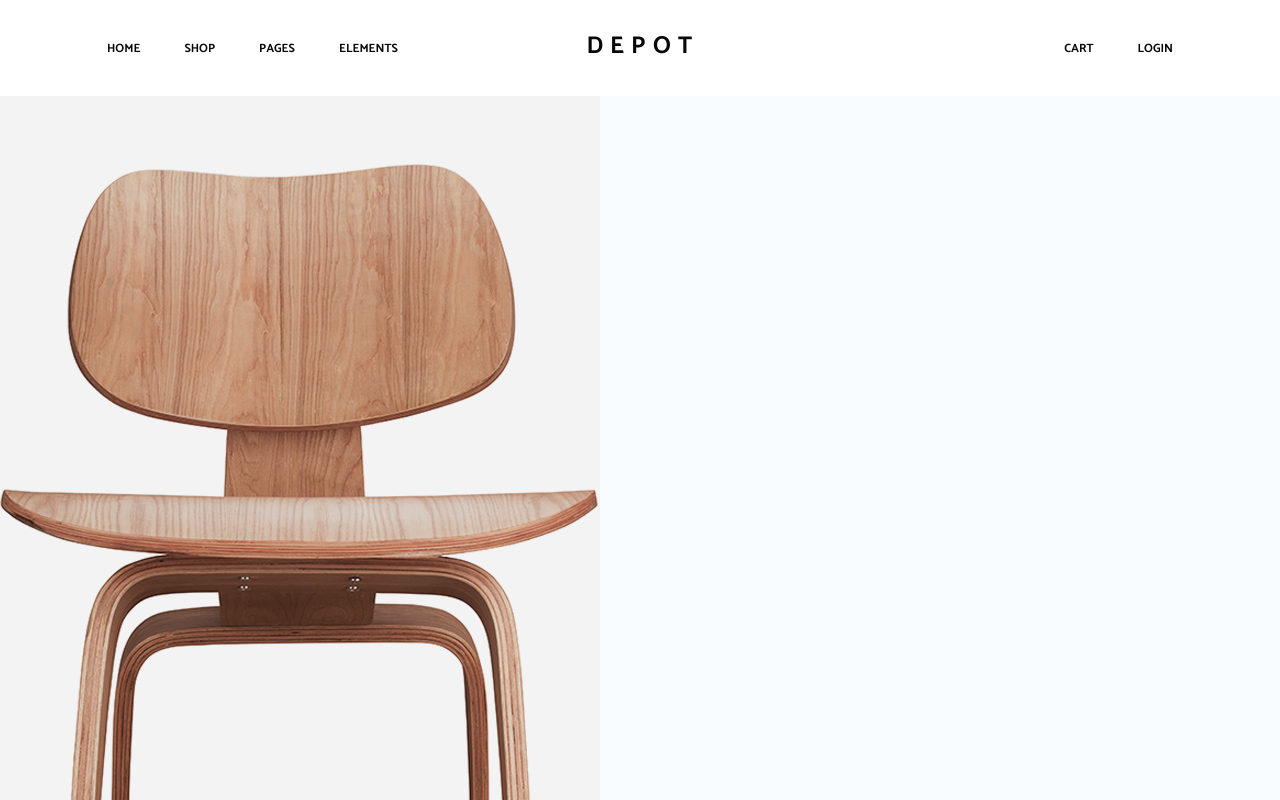
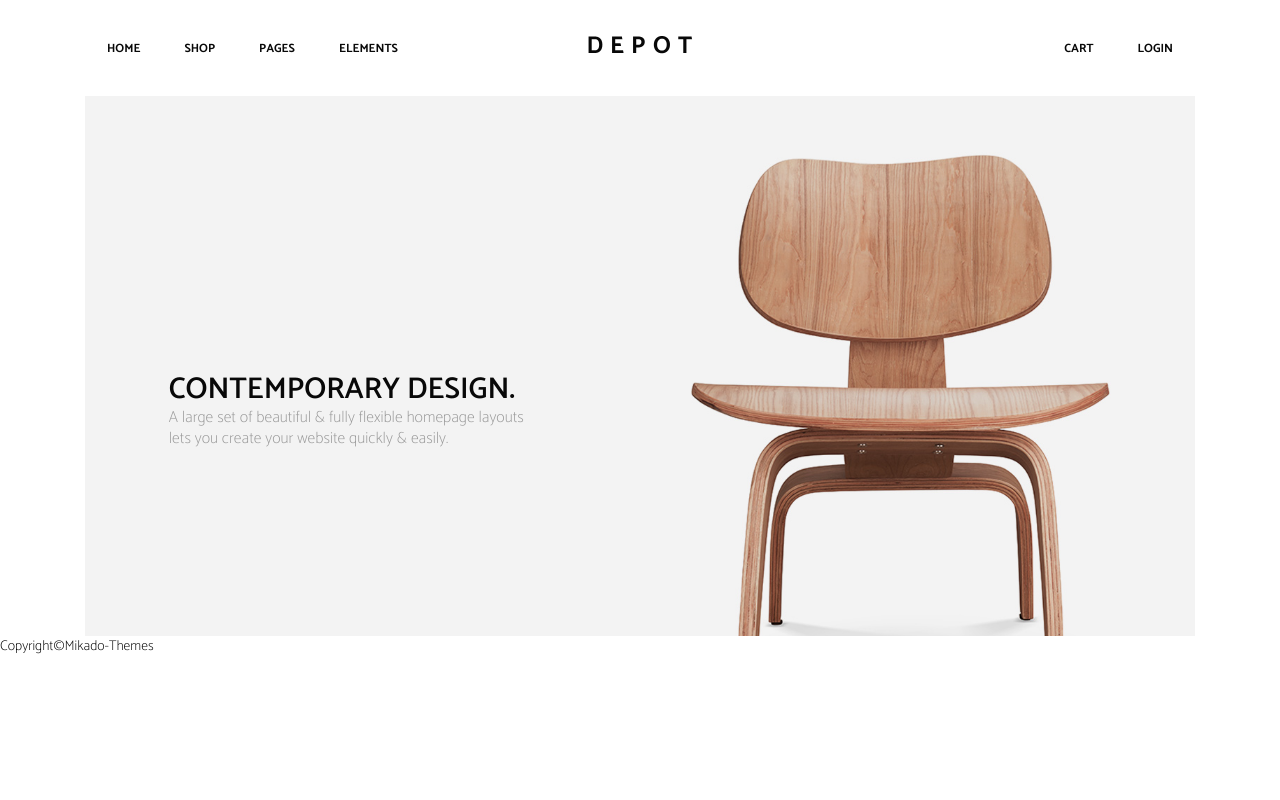
Before and after one commit to st-dieple/reactjs-practice, a React (Create React App) app: page / in a window 1280 px wide. Shown: the top 800 px of the page. Built offline with nearby package versions, Linux system fonts and the light colour scheme.

Commit message:
Make banner

```diff
--- a/src/app/app.tsx
+++ b/src/app/app.tsx
@@ -23,8 +23,16 @@ function App() {
           </ul>
         </div>
       </header>
-      <div className="page-banner">
-        <img src={require(`../assets/images/h1-slide3-img.jpg`)} alt="h1-slide3-img.jpg" />
+      <div className="page-banner container">
+        <div className="page-banner-inner">
+          <div className="banner-item-left">
+            <h3 className="caption">CONTEMPORARY DESIGN. </h3>
+            <p className="des">A large set of beautiful & fully flexible homepage layouts <br/> lets you create your website quickly & easily. </p>
+          </div>
+          <div className="banner-item-right">
+            <img src={require(`../assets/images/h1-slide3-img.jpg`)} alt="h1-slide3-img.jpg" />
+          </div>
+        </div>
       </div>
       <div className="page-wrapper"></div>
       <footer>
--- a/src/assets/styles/base/_base.scss
+++ b/src/assets/styles/base/_base.scss
@@ -4,8 +4,8 @@
 body {
   @include font-smoothing(antialiased);
   @include pxRem(font-size, map-get($font-size, md));
-  @include pxRem(padding-top, 80);
-  background: map-get($color, background);
+  @include pxRem(padding-top, 96);
+  background: map-get($color, white);
   color: map-get($color, text);
   font-family: $font-family-default;
   -webkit-tap-highlight-color: rgba(0, 0, 0, 0);
--- a/src/assets/styles/base/_variables.scss
+++ b/src/assets/styles/base/_variables.scss
@@ -11,19 +11,16 @@ $color: (
   primary: #f3f3f3,
   secondary: #554E8F,
   border: #e2e2e2,
-  text: #82A0B7,
-  background: #F9FCFF,
   white: #ffffff,
   black: #080808,
-  yellow: #FFD506,
-  green-light: #49b4af,
-  danger: #dd4b39
+  content-text: #999999,
+  menu-text: #929292
 );
 $font-size: (
   sm: 12,
   md: 14,
   lg: 16,
-  xl: 20
+  xl: 30
 );
 $font-icon: (
   icon-add: "\e900",
--- a/src/assets/styles/layout/_all.scss
+++ b/src/assets/styles/layout/_all.scss
@@ -2,3 +2,4 @@
 @import 'layout';
 @import 'header';
 @import 'footer';
+@import 'banner';
--- a/src/assets/styles/layout/_banner.scss
+++ b/src/assets/styles/layout/_banner.scss
@@ -0,0 +1,25 @@
+.page-banner {
+  @include pxRem(height, 540);
+  @include pxRem(font-size, map-get($font-size, lg));
+  overflow: hidden;
+  color: map-get($color, content-text);
+  .page-banner-inner {
+    display: flex;
+    justify-content: space-around;
+    background-color: map-get($color, primary);
+  }
+  .banner-item-left {
+    display: flex;
+    flex-direction: column;
+    justify-content: center;
+  }
+  .banner-item-right {
+    width: 420px;
+    height: 630px;
+  }
+  .caption {
+    @include pxRem(font-size, map-get($font-size, xl));
+    color: map-get($color, black);
+    font-weight: 600;
+  }
+}
--- a/src/assets/styles/layout/_footer.scss
+++ b/src/assets/styles/layout/_footer.scss
@@ -5,54 +5,4 @@
   bottom: 0;
   width: 100%;
   height: auto;
-  box-shadow: 0 #{f-pxRem(-5)} #{f-pxRem(5)} #{f-pxRem(-5)} scale-color($color: map-get($color, text), $lightness: 80%,);
-  .todos-footer-filter {
-    @extend %flex-between;
-    flex-grow: 3;
-    position: relative;
-  }
-  .filter-item {
-    @include pxRem(padding, 10 0);
-    cursor: pointer;
-    position: relative;
-    width: 100%;
-    text-align: center;
-    transition: color .5s linear;
-    [class^="icon-"] {
-      @include pxRem(font-size, 22);
-      display: block;
-      font-weight: bold;
-    }
-    &.active {
-      color: map-get($color, primary);
-    }
-    &:nth-of-type(1).active ~ .slide {
-      left: calc((100% / 4) * 0);
-    }
-    &:nth-of-type(2).active ~ .slide {
-      left: calc((100% / 4) * 1);
-    }
-    &:nth-of-type(3).active ~ .slide {
-      left: calc((100% / 4) * 2);
-    }
-    &:nth-of-type(4).active ~ .slide {
-      left: calc((100% / 4) * 3);
-    }
-  }
-  .slide {
-    @include pxRem(height, 2);
-    background: map-get($color, primary);
-    width: calc(100% / 4);
-    position: absolute;
-    left: 0;
-    top: -1px;
-    transition: left 0.3s ease-out;
-  }
 }
-@include respond-below("medium") {
-  .page-footer {
-    .filter-text {
-      @include pxRem(font-size, 9);
-    }
-  }
-}
--- a/src/assets/styles/layout/_header.scss
+++ b/src/assets/styles/layout/_header.scss
@@ -9,6 +9,10 @@
   z-index: 99;
   color: map-get($color, black);
   font-weight: 700;
+  &::after {
+    @include pxRem(height, 96);
+    content: '';
+  }
   a {
     color: map-get($color, white);
   }
```
